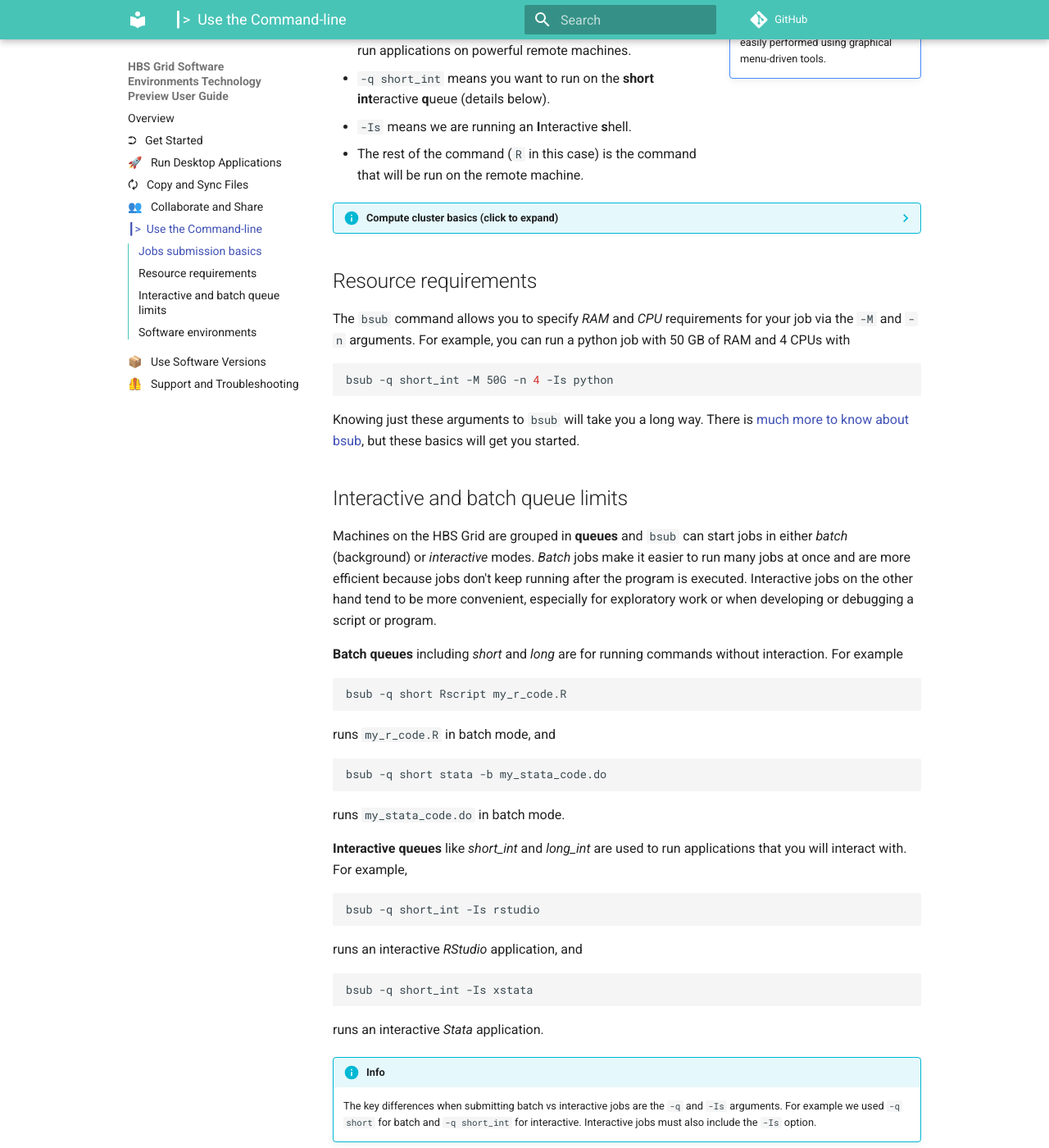
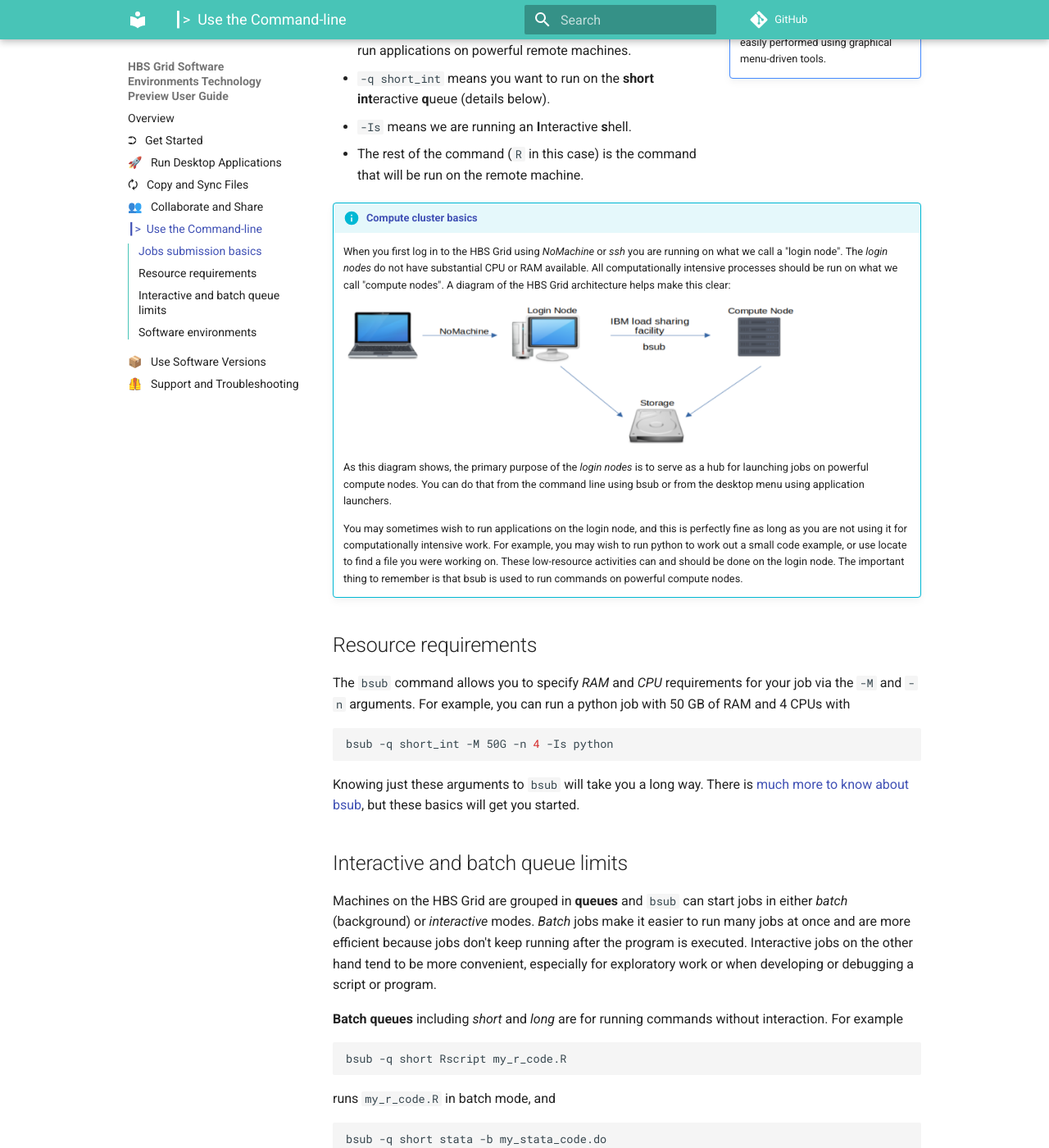
Before and after one commit to hbs-rcs/hbsgrid-docs, an MkDocs documentation site: the page built from source/commandline.md, in a window 1280 px wide and 1400 px high, scrolled down 590 px. Shown: the whole window at 82% size. Built offline with MkDocs 1.6.1 and Material for MkDocs 9.7.7, drawn with Linux system fonts in a browser that asks for light colours; comment, search, counter and statistics services are not loaded.

Commit message:
cleanup cluster diagram

```diff
--- a/docs/stylesheets/extra.css
+++ b/docs/stylesheets/extra.css
@@ -6,6 +6,10 @@
     font-size: 120% !important;
 }
 
+img.media-small {
+    width: 80%;
+}
+
 [data-md-color-scheme="hbs"] {
   --md-primary-fg-color:        #48c4b7;
   --md-accent-fg-color:         #a41034;
--- a/source/commandline.md
+++ b/source/commandline.md
@@ -34,14 +34,14 @@ make the basics of bsub clear:
 -   The rest of the command (`R` in this case) is the command that will be run on
     the remote machine.
 
-??? info "Compute cluster basics (click to expand)"
+!!! info "<a name='compute-cluster-basics'>Compute cluster basics</a>"
     When you first log in to the HBS Grid using *NoMachine* or *ssh* you are running
     on what we call a "login node". The *login nodes* do not have substantial CPU or
     RAM available. All computationally intensive processes should be run on what we
     call "compute nodes". A diagram of the HBS Grid architecture helps make this
     clear:
 
-    ![](imgs/griddiagram.png){.media .media-block}
+    ![Diagram showing that the login nodes are used to access storage and compute node resources](imgs/griddiagram.png){.media-small}
 
     As this diagram shows, the primary purpose of the *login nodes* is to serve as a hub
     for launching jobs on powerful compute nodes. You can do that from the command line
--- a/source/stylesheets/extra.css
+++ b/source/stylesheets/extra.css
@@ -6,6 +6,10 @@
     font-size: 120% !important;
 }
 
+img.media-small {
+    width: 80%;
+}
+
 [data-md-color-scheme="hbs"] {
   --md-primary-fg-color:        #48c4b7;
   --md-accent-fg-color:         #a41034;
```
Also changed, not shown: docs/commandline/index.html (+4 -4 lines), docs/syncfiles/index.html (+8 -8 lines), source/syncfiles.md (+8 -7 lines), docs/imgs/griddiagram.png, docs/search/search_index.json, source/imgs/griddiagram.png, 1 other file.
